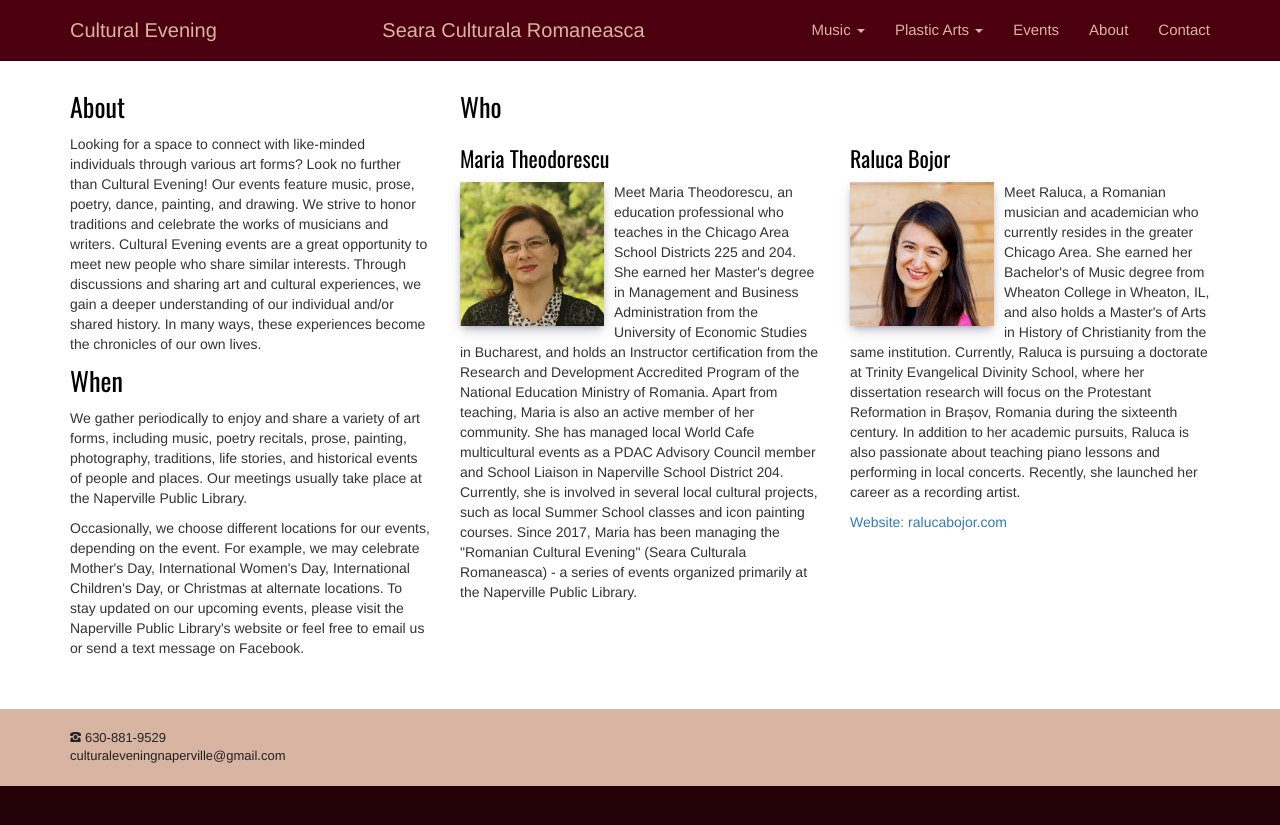
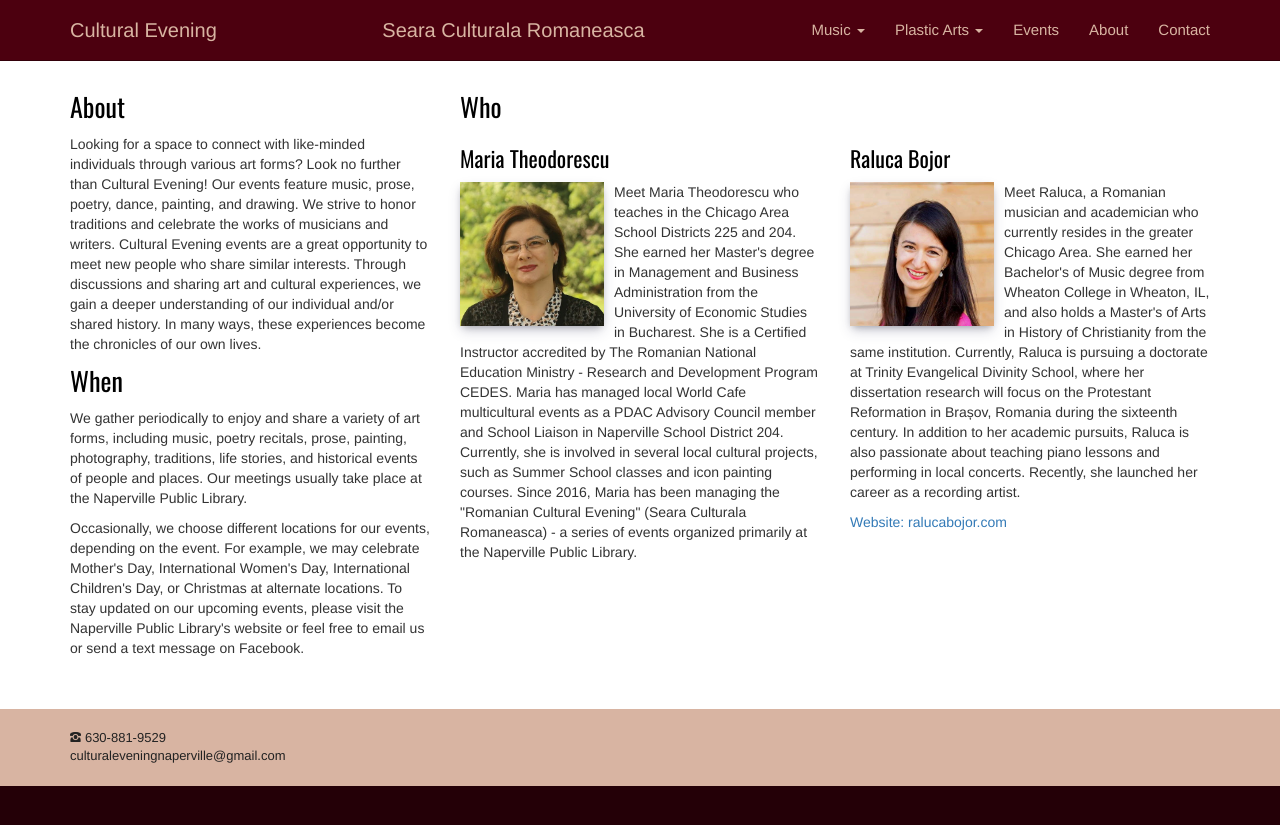
Before and after one commit to adrianth/culteve, a Jekyll site: the page built from en/about.html, in a window 1280 px wide. Shown: the top 825 px of the page. Built offline with Jekyll 4.4.1, drawn with Linux system fonts in a browser that asks for light colours.

Commit message:
modificari esentiale

```diff
--- a/en/about.html
+++ b/en/about.html
@@ -34,9 +34,9 @@ title: About
                 <div class="col-sm-6">
                     <h3>Maria Theodorescu</h3>
                     <img class="img img-responsive presentation" src="{{ site.baseurl }}/img/about/maria.jpg" alt="">
-                    <p>Meet Maria Theodorescu, an education professional who teaches in the Chicago Area School Districts 225 and 204. She earned her Master's degree in Management and Business Administration from the University of Economic Studies in Bucharest, and holds an Instructor certification from the Research and Development Accredited Program of the National Education Ministry of Romania.
+                    <p>Meet Maria Theodorescu who teaches in the Chicago Area School Districts 225 and 204. She earned her Master's degree in Management and Business Administration from the University of Economic Studies in Bucharest. She is a Certified Instructor accredited by The Romanian National Education Ministry - Research and Development Program CEDES.
 
-Apart from teaching, Maria is also an active member of her community. She has managed local World Cafe multicultural events as a PDAC Advisory Council member and School Liaison in Naperville School District 204. Currently, she is involved in several local cultural projects, such as local Summer School classes and icon painting courses. Since 2017, Maria has been managing the "Romanian Cultural Evening" (Seara Culturala Romaneasca) - a series of events organized primarily at the Naperville Public Library.</p>
+Maria has managed local World Cafe multicultural events as a PDAC Advisory Council member and School Liaison in Naperville School District 204. Currently, she is involved in several local cultural projects, such as Summer School classes and icon painting courses. Since 2016, Maria has been managing the "Romanian Cultural Evening" (Seara Culturala Romaneasca) - a series of events organized primarily at the Naperville Public Library.</p>
                 </div>
                 <div class="col-sm-6">
                     <h3>Raluca Bojor</h3>
```
